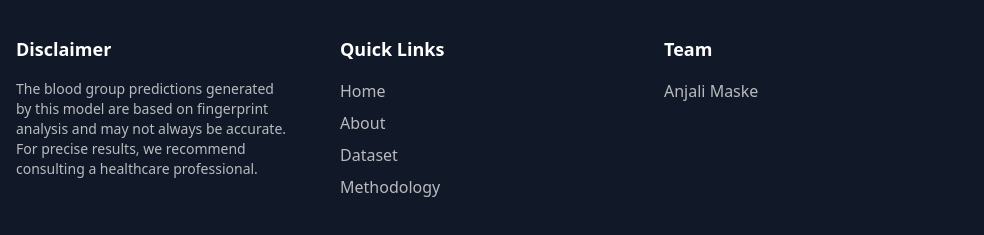
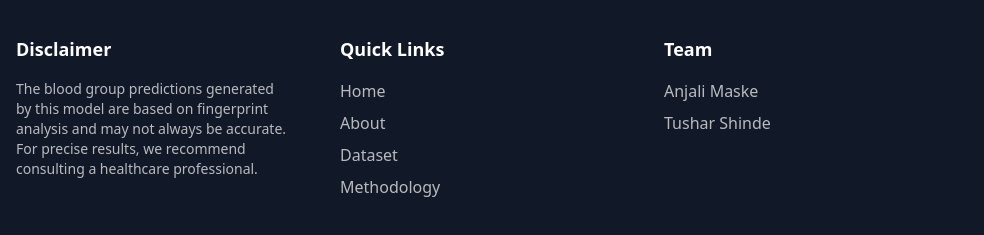
Before and after one commit to Tushar-Shinde31/Blood_Group_Detection_Using_Fingerprint-Flask, a website: page landing.html in a window 1280 px wide. Shown: the part 1029-1264 px from the top of the page, 0-984 px from the left. Drawn offline with nearby package versions, Linux system fonts and the light colour scheme.

Commit message:
Update landing.html

```diff
--- a/landing.html
+++ b/landing.html
@@ -106,6 +106,7 @@
           <h3 class="font-bold text-lg mb-4">Team</h3>
           <ul class="space-y-2">
             <li><a class="opacity-70 hover:opacity-100">Anjali Maske</a></li>
+            <li><a class="opacity-70 hover:opacity-100">Tushar Shinde</a></li>
           </ul>
         </div>
         <div>
```
